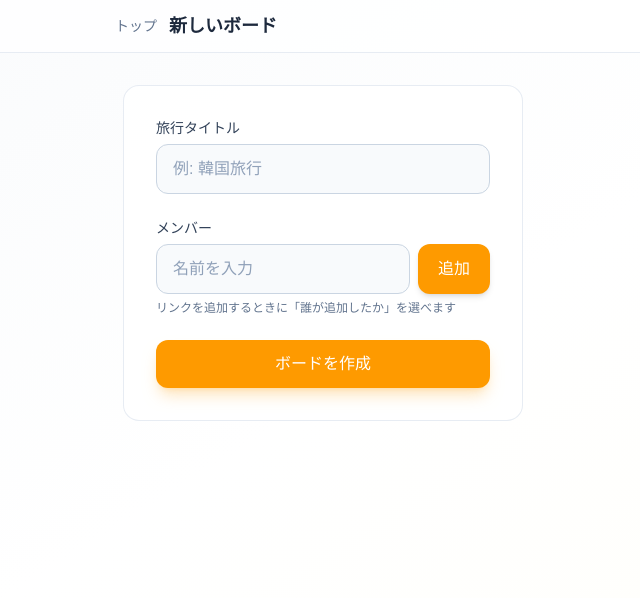
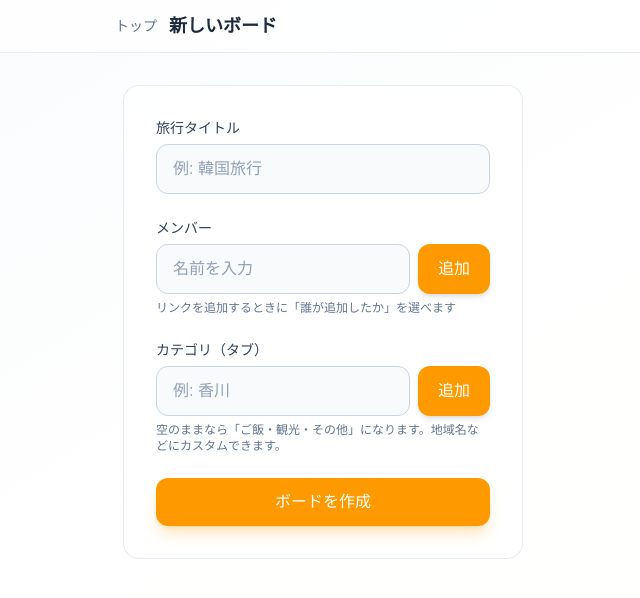
Before and after one commit to KeishiIrisa/shiori, a Next.js app in the folder frontend/: page /new in a window 1280 px wide. Shown: the top 598 px of the page, without its empty margins (317-957 px from the left). Built offline with nearby package versions, Linux system fonts and the light colour scheme.

Commit message:
feat: タブのカスタム機能

```diff
--- a/frontend/src/app/new/page.tsx
+++ b/frontend/src/app/new/page.tsx
@@ -5,6 +5,7 @@ import { useRouter } from "next/navigation";
 import Link from "next/link";
 
 import { createBoard } from "@/lib/api";
+import { DEFAULT_CATEGORIES } from "@/lib/categories";
 import { getOrCreateDeviceId } from "@/lib/deviceId";
 import { setCurrentUser } from "@/lib/localStorage";
 
@@ -13,6 +14,8 @@ export default function NewBoardPage() {
   const [title, setTitle] = useState("");
   const [memberInput, setMemberInput] = useState("");
   const [memberChips, setMemberChips] = useState<string[]>([]);
+  const [tagInput, setTagInput] = useState("");
+  const [tagChips, setTagChips] = useState<string[]>([]);
   const [loading, setLoading] = useState(false);
   const [error, setError] = useState("");
 
@@ -26,6 +29,18 @@ export default function NewBoardPage() {
 
   const removeMember = (i: number) => {
     setMemberChips((prev) => prev.filter((_, idx) => idx !== i));
+  };
+
+  const addTag = () => {
+    const name = tagInput.trim();
+    if (!name) return;
+    if (tagChips.includes(name)) return;
+    setTagChips((prev) => [...prev, name]);
+    setTagInput("");
+  };
+
+  const removeTag = (i: number) => {
+    setTagChips((prev) => prev.filter((_, idx) => idx !== i));
   };
 
   const handleSubmit = async (e: React.FormEvent) => {
@@ -42,7 +57,8 @@ export default function NewBoardPage() {
     setLoading(true);
     try {
       const deviceId = getOrCreateDeviceId();
-      const { board_id } = await createBoard(title.trim(), memberChips, deviceId);
+      const tags = tagChips.length > 0 ? tagChips : undefined;
+      const { board_id } = await createBoard(title.trim(), memberChips, deviceId, tags);
       if (memberChips[0]) setCurrentUser(memberChips[0]);
       router.push(`/board/${board_id}`);
     } catch (err) {
@@ -133,6 +149,51 @@ export default function NewBoardPage() {
                 リンクを追加するときに「誰が追加したか」を選べます
               </p>
             </div>
+            <div>
+              <label className="mb-1.5 block text-sm font-medium text-slate-700 dark:text-slate-300">
+                カテゴリ（タブ）
+              </label>
+              <div className="flex gap-2">
+                <input
+                  type="text"
+                  placeholder="例: 香川"
+                  value={tagInput}
+                  onChange={(e) => setTagInput(e.target.value)}
+                  onKeyDown={(e) => e.key === "Enter" && (e.preventDefault(), addTag())}
+                  className="min-w-0 flex-1 rounded-xl border border-slate-300 bg-slate-50 px-4 py-3 text-slate-900 placeholder:text-slate-400 focus:border-amber-500 focus:outline-none focus:ring-2 focus:ring-amber-500/20 dark:border-slate-600 dark:bg-slate-800 dark:text-slate-100 dark:placeholder:text-slate-500"
+                />
+                <button
+                  type="button"
+                  onClick={addTag}
+                  className="shrink-0 rounded-xl bg-amber-500 px-5 py-3 font-medium text-white shadow-md transition hover:bg-amber-600 focus:outline-none focus:ring-2 focus:ring-amber-500 focus:ring-offset-2 dark:focus:ring-offset-slate-900"
+                >
+                  追加
+                </button>
+              </div>
+              {tagChips.length > 0 && (
+                <div className="mt-3 flex flex-wrap gap-2">
+                  {tagChips.map((name, i) => (
+                    <span
+                      key={`${name}-${i}`}
+                      className="inline-flex items-center gap-1 rounded-full border border-slate-200 bg-slate-50 py-1.5 pl-3 pr-1 text-sm text-slate-700 dark:border-slate-600 dark:bg-slate-800 dark:text-slate-300"
+                    >
+                      {name}
+                      <button
+                        type="button"
+                        onClick={() => removeTag(i)}
+                        className="flex h-6 w-6 shrink-0 items-center justify-center rounded-full text-slate-400 hover:bg-slate-200 hover:text-slate-700 dark:hover:bg-slate-700 dark:hover:text-slate-200"
+                        aria-label={`${name}を削除`}
+                      >
+                        ×
+                      </button>
+                    </span>
+                  ))}
+                </div>
+              )}
+              <p className="mt-1.5 text-xs text-slate-500 dark:text-slate-400">
+                空のままなら「{DEFAULT_CATEGORIES.join("・")}」になります。地域名などにカスタムできます。
+              </p>
+            </div>
             {error && (
               <p className="text-sm text-red-600 dark:text-red-400">{error}</p>
             )}
--- a/frontend/src/components/board/BoardHeader.tsx
+++ b/frontend/src/components/board/BoardHeader.tsx
@@ -14,14 +14,17 @@ export function BoardHeader({ board, boardId, onBoardUpdate }: Props) {
   const [editOpen, setEditOpen] = useState(false);
   const [editTitle, setEditTitle] = useState(board.title);
   const [editMembers, setEditMembers] = useState<string[]>(board.members);
+  const [editTags, setEditTags] = useState<string[]>(board.tags ?? []);
   const [newMemberInput, setNewMemberInput] = useState("");
+  const [newTagInput, setNewTagInput] = useState("");
   const [saving, setSaving] = useState(false);
   const [error, setError] = useState("");
 
   useEffect(() => {
     setEditTitle(board.title);
     setEditMembers([...board.members]);
-  }, [board.title, board.members]);
+    setEditTags([...(board.tags ?? [])]);
+  }, [board.title, board.members, board.tags]);
 
   const shareUrl =
     typeof window !== "undefined"
@@ -31,10 +34,12 @@ export function BoardHeader({ board, boardId, onBoardUpdate }: Props) {
   const openEdit = useCallback(() => {
     setEditTitle(board.title);
     setEditMembers([...board.members]);
+    setEditTags([...(board.tags ?? [])]);
     setNewMemberInput("");
+    setNewTagInput("");
     setError("");
     setEditOpen(true);
-  }, [board.title, board.members]);
+  }, [board.title, board.members, board.tags]);
 
   const addMember = () => {
     const name = newMemberInput.trim();
@@ -45,6 +50,16 @@ export function BoardHeader({ board, boardId, onBoardUpdate }: Props) {
   };
   const removeMember = (i: number) =>
     setEditMembers((m) => m.filter((_, idx) => idx !== i));
+
+  const addTag = () => {
+    const name = newTagInput.trim();
+    if (!name) return;
+    if (editTags.includes(name)) return;
+    setEditTags((t) => [...t, name]);
+    setNewTagInput("");
+  };
+  const removeTag = (i: number) =>
+    setEditTags((t) => t.filter((_, idx) => idx !== i));
 
   const handleSaveEdit = useCallback(async () => {
     setError("");
@@ -61,6 +76,7 @@ export function BoardHeader({ board, boardId, onBoardUpdate }: Props) {
       const updated = await updateBoard(boardId, {
         title: editTitle.trim(),
         members: editMembers,
+        tags: editTags,
       });
       onBoardUpdate(updated);
       setEditOpen(false);
@@ -69,7 +85,7 @@ export function BoardHeader({ board, boardId, onBoardUpdate }: Props) {
     } finally {
       setSaving(false);
     }
-  }, [boardId, editTitle, editMembers, onBoardUpdate]);
+  }, [boardId, editTitle, editMembers, editTags, onBoardUpdate]);
 
   const handleShareLink = useCallback(() => {
     if (!shareUrl) return;
@@ -185,6 +201,46 @@ export function BoardHeader({ board, boardId, onBoardUpdate }: Props) {
                   </button>
                 </div>
               </div>
+              <div>
+                <label className="mb-1.5 block text-sm font-medium text-slate-700 dark:text-slate-300">
+                  カテゴリ（タブ）
+                </label>
+                <div className="flex flex-wrap gap-2">
+                  {editTags.map((name, i) => (
+                    <span
+                      key={`tag-${name}-${i}`}
+                      className="inline-flex items-center gap-1 rounded-full border border-slate-200 bg-slate-50 py-1.5 pl-3 pr-1 text-sm text-slate-700 dark:border-slate-600 dark:bg-slate-800 dark:text-slate-300"
+                    >
+                      {name}
+                      <button
+                        type="button"
+                        onClick={() => removeTag(i)}
+                        className="flex h-6 w-6 shrink-0 items-center justify-center rounded-full text-slate-400 hover:bg-slate-200 hover:text-slate-700 dark:hover:bg-slate-700 dark:hover:text-slate-200"
+                        aria-label={`${name}を削除`}
+                      >
+                        ×
+                      </button>
+                    </span>
+                  ))}
+                </div>
+                <div className="mt-3 flex gap-2">
+                  <input
+                    type="text"
+                    placeholder="例: 香川"
+                    value={newTagInput}
+                    onChange={(e) => setNewTagInput(e.target.value)}
+                    onKeyDown={(e) => e.key === "Enter" && (e.preventDefault(), addTag())}
+                    className="min-w-0 flex-1 rounded-xl border border-slate-300 bg-slate-50 px-4 py-2 text-slate-900 placeholder:text-slate-400 dark:border-slate-600 dark:bg-slate-800 dark:text-slate-100 dark:placeholder:text-slate-500"
+                  />
+                  <button
+                    type="button"
+                    onClick={addTag}
+                    className="shrink-0 rounded-xl bg-amber-500 px-4 py-2 text-sm font-medium text-white hover:bg-amber-600"
+                  >
+                    追加
+                  </button>
+                </div>
+              </div>
               {error && (
                 <p className="text-sm text-red-600 dark:text-red-400">
                   {error}
--- a/frontend/src/lib/categories.ts
+++ b/frontend/src/lib/categories.ts
@@ -1,46 +1,64 @@
 /** カテゴリ表示名（デフォルトタグ） */
 export const DEFAULT_CATEGORIES = ["ご飯", "観光", "その他"] as const;
 
-type CategoryKey = (typeof DEFAULT_CATEGORIES)[number];
+/** 動的色割り当て用のパレット（badge / button 用 Tailwind クラス） */
+const COLOR_PALETTE: { badge: string; button: string }[] = [
+  {
+    badge: "bg-amber-100 text-amber-800 dark:bg-amber-900/50 dark:text-amber-200",
+    button: "bg-amber-500 text-white hover:bg-amber-600 dark:bg-amber-600",
+  },
+  {
+    badge: "bg-emerald-100 text-emerald-800 dark:bg-emerald-900/50 dark:text-emerald-200",
+    button: "bg-emerald-500 text-white hover:bg-emerald-600 dark:bg-emerald-600",
+  },
+  {
+    badge: "bg-slate-100 text-slate-700 dark:bg-slate-700/50 dark:text-slate-200",
+    button: "bg-slate-500 text-white hover:bg-slate-600 dark:bg-slate-600",
+  },
+  {
+    badge: "bg-blue-100 text-blue-800 dark:bg-blue-900/50 dark:text-blue-200",
+    button: "bg-blue-500 text-white hover:bg-blue-600 dark:bg-blue-600",
+  },
+  {
+    badge: "bg-violet-100 text-violet-800 dark:bg-violet-900/50 dark:text-violet-200",
+    button: "bg-violet-500 text-white hover:bg-violet-600 dark:bg-violet-600",
+  },
+  {
+    badge: "bg-rose-100 text-rose-800 dark:bg-rose-900/50 dark:text-rose-200",
+    button: "bg-rose-500 text-white hover:bg-rose-600 dark:bg-rose-600",
+  },
+  {
+    badge: "bg-cyan-100 text-cyan-800 dark:bg-cyan-900/50 dark:text-cyan-200",
+    button: "bg-cyan-500 text-white hover:bg-cyan-600 dark:bg-cyan-600",
+  },
+  {
+    badge: "bg-orange-100 text-orange-800 dark:bg-orange-900/50 dark:text-orange-200",
+    button: "bg-orange-500 text-white hover:bg-orange-600 dark:bg-orange-600",
+  },
+];
 
-/** カテゴリに対応するバッジ・ボーダー用 Tailwind クラス */
-const CATEGORY_STYLES: Record<
-  string,
-  { badge: string; border: string; button: string }
-> = {
-  ご飯: {
-    badge:
-      "bg-amber-100 text-amber-800 dark:bg-amber-900/50 dark:text-amber-200",
-    border:
-      "border-l-amber-400 dark:border-l-amber-500",
-    button:
-      "bg-amber-500 text-white hover:bg-amber-600 dark:bg-amber-600",
-  },
-  観光: {
-    badge:
-      "bg-emerald-100 text-emerald-800 dark:bg-emerald-900/50 dark:text-emerald-200",
-    border:
-      "border-l-emerald-400 dark:border-l-emerald-500",
-    button:
-      "bg-emerald-500 text-white hover:bg-emerald-600 dark:bg-emerald-600",
-  },
-  その他: {
-    badge:
-      "bg-slate-100 text-slate-700 dark:bg-slate-700/50 dark:text-slate-200",
-    border:
-      "border-l-slate-400 dark:border-l-slate-500",
-    button:
-      "bg-slate-500 text-white hover:bg-slate-600 dark:bg-slate-600",
-  },
-};
+/** 文字列から一貫したインデックスを生成（同じ文字列は常に同じ色） */
+function hashToIndex(str: string): number {
+  let h = 0;
+  for (let i = 0; i < str.length; i++) {
+    h = (h << 5) - h + str.charCodeAt(i);
+    h |= 0;
+  }
+  return Math.abs(h);
+}
 
-const FALLBACK = CATEGORY_STYLES["その他"];
-
+/** カテゴリのバッジ・ボタン用クラスを動的に返す（文字列ハッシュでパレットから選択） */
 export function getCategoryStyle(category: string): {
   badge: string;
   border: string;
   button: string;
 } {
   const key = category?.trim() || "その他";
-  return CATEGORY_STYLES[key] ?? FALLBACK;
+  const idx = hashToIndex(key) % COLOR_PALETTE.length;
+  const style = COLOR_PALETTE[idx];
+  return {
+    badge: style.badge,
+    border: "", // 横のカラー線は廃止済み
+    button: style.button,
+  };
 }
```
Also changed, not shown: frontend/src/lib/api.ts (+11 -2 lines), 2 other files (tests, documents, lock files or other folders).
